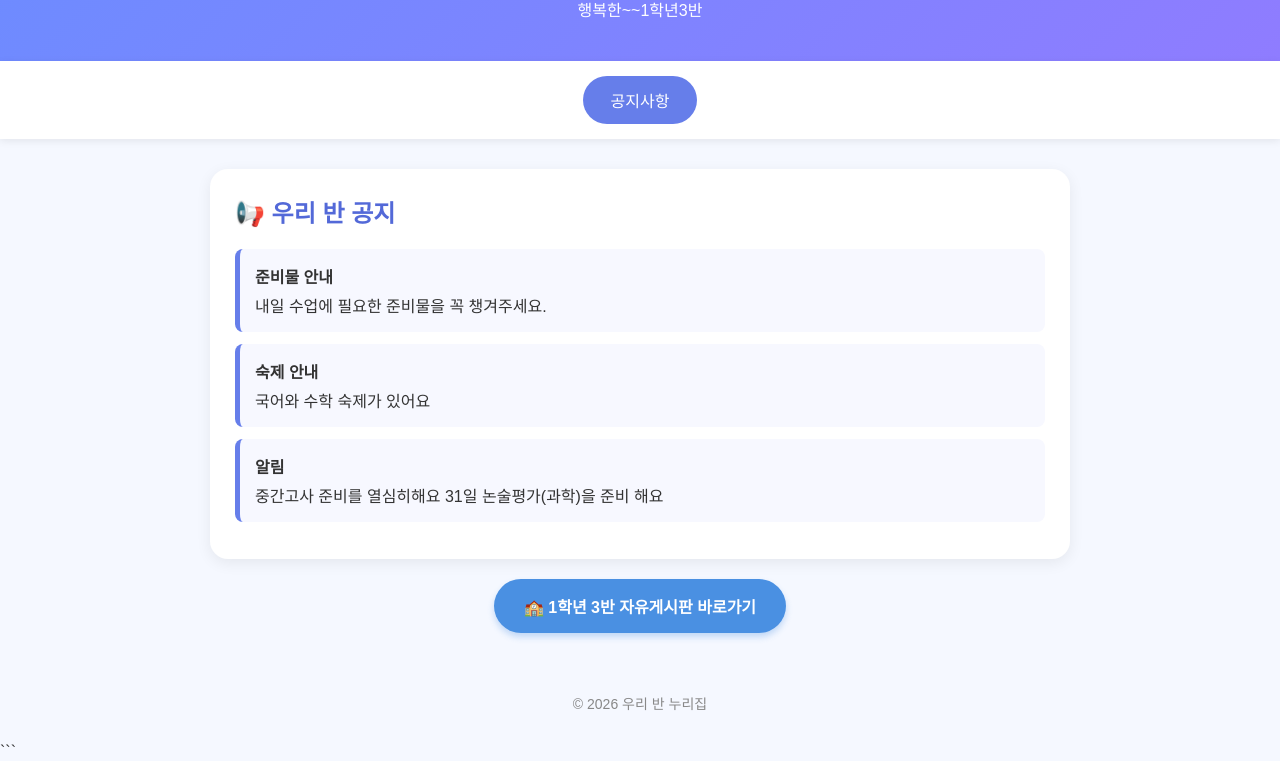
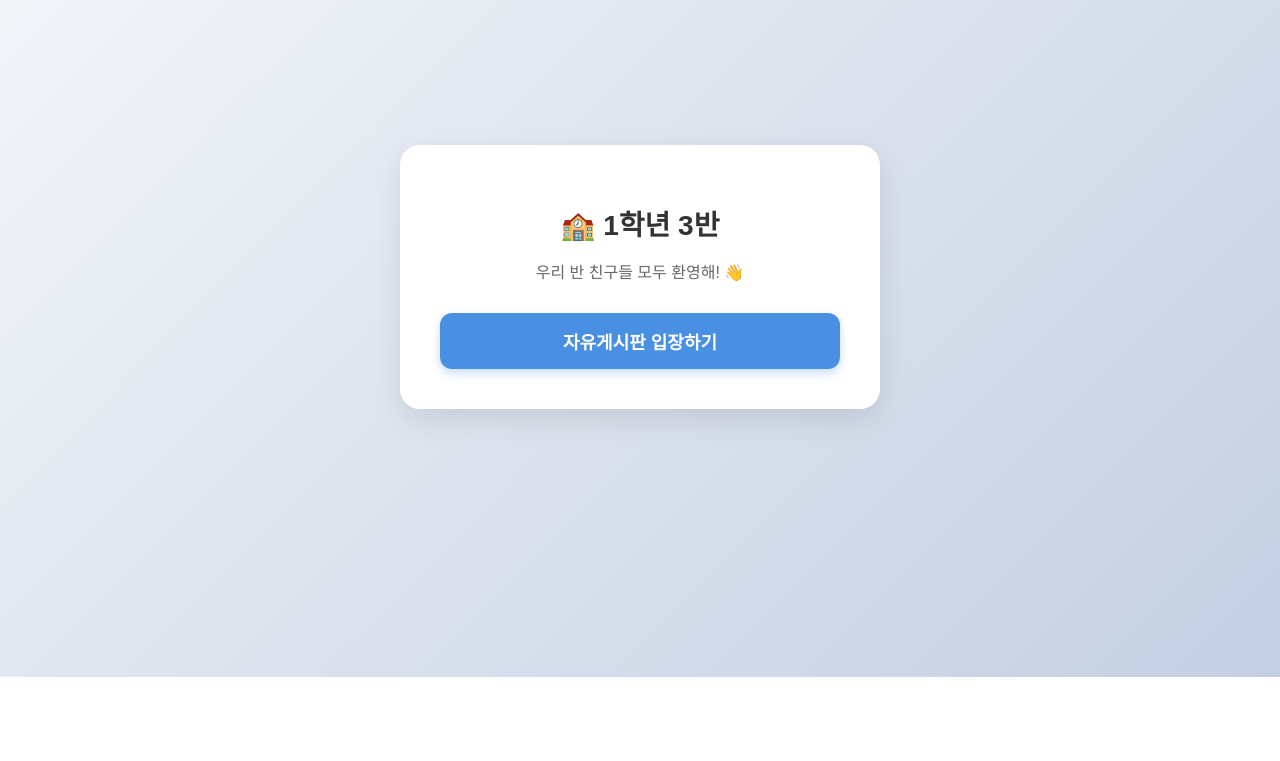
Before and after one commit to gamjaball/gusan1-3, a plain HTML site: page index.html in a window 1280 px wide. Shown: the part 123-884 px from the top of the page. After the commit the page ends 800 px from the top, so only its background shows below. Drawn offline with Linux system fonts and the light colour scheme.

Commit message:
Update index.html

````diff
--- a/index.html
+++ b/index.html
@@ -1,290 +1,24 @@
-```html
 <!DOCTYPE html>
 <html lang="ko">
 <head>
-  <meta charset="UTF-8">
-  <meta name="viewport" content="width=device-width, initial-scale=1.0">
-  <title>구산중 1학년 3반 누리집</title>
-
-  <style>
-    * {
-      box-sizing: border-box;
-    }
-
-    body {
-      margin: 0;
-      font-family: "Noto Sans KR", sans-serif;
-      background-color: #f5f8ff;
-      color: #333;
-    }
-
-    header {
-      background: linear-gradient(135deg, #6c8cff, #8f7cff);
-      color: white;
-      text-align: center;
-      padding: 40px 20px;
-    }
-
-    header h1 {
-      margin: 0 0 10px;
-      font-size: 36px;
-    }
-
-    header p {
-      margin: 0;
-      font-size: 16px;
-    }
-
-    nav {
-      background: white;
-      display: flex;
-      justify-content: center;
-      gap: 10px;
-      padding: 15px;
-      box-shadow: 0 2px 8px rgba(0,0,0,0.08);
-    }
-
-    nav button {
-      border: none;
-      background: #eef1ff;
-      color: #4d5fc4;
-      padding: 12px 28px;
-      border-radius: 25px;
-      font-size: 16px;
-      cursor: pointer;
-      transition: 0.2s;
-    }
-
-    nav button:hover,
-    nav button.active {
-      background: #667eea;
-      color: white;
-    }
-
-    main {
-      max-width: 900px;
-      margin: 30px auto;
-      padding: 0 20px;
-    }
-
-    .section {
-      display: none;
-    }
-
-    .section.active {
-      display: block;
-    }
-
-    .card {
-      background: white;
-      border-radius: 18px;
-      padding: 25px;
-      margin-bottom: 20px;
-      box-shadow: 0 4px 15px rgba(0,0,0,0.07);
-    }
-
-    .card h2 {
-      margin-top: 0;
-      color: #5369d8;
-    }
-
-    .notice {
-      border-left: 5px solid #667eea;
-      padding: 15px;
-      background: #f7f8ff;
-      margin-bottom: 12px;
-      border-radius: 8px;
-    }
-
-    .notice strong {
-      display: block;
-      margin-bottom: 5px;
-    }
-
-    .chat-box {
-      height: 300px;
-      overflow-y: auto;
-      border: 1px solid #ddd;
-      border-radius: 12px;
-      padding: 15px;
-      background: #fafafa;
-      margin-bottom: 15px;
-    }
-
-    .message {
-      background: #e9edff;
-      padding: 10px 14px;
-      border-radius: 15px;
-      margin-bottom: 10px;
-      width: fit-content;
-      max-width: 80%;
-    }
-
-    .message.me {
-      background: #667eea;
-      color: white;
-      margin-left: auto;
-    }
-
-    .chat-input {
-      display: flex;
-      gap: 10px;
-    }
-
-    .chat-input input {
-      flex: 1;
-      padding: 13px;
-      border: 1px solid #ddd;
-      border-radius: 25px;
-      font-size: 15px;
-    }
-
-    .chat-input button {
-      border: none;
-      background: #667eea;
-      color: white;
-      padding: 0 22px;
-      border-radius: 25px;
-      cursor: pointer;
-    }
-
-    footer {
-      text-align: center;
-      padding: 30px;
-      color: #888;
-      font-size: 14px;
-    }
-  </style>
+    <meta charset="UTF-8">
+    <meta name="viewport" content="width=device-width, initial-scale=1.0">
+    <title>🏫 1학년 3반 우리들의 공간</title>
+    <style>
+        body { font-family: 'Malgun Gothic', sans-serif; background: linear-gradient(135deg, #f5f7fa 0%, #c3cfe2 100%); margin: 0; display: flex; align-items: center; justify-content: center; height: 100vh; }
+        .main-card { background: white; padding: 40px; border-radius: 20px; box-shadow: 0 10px 30px rgba(0,0,0,0.1); text-align: center; max-width: 400px; width: 90%; }
+        h1 { color: #333; margin-bottom: 10px; font-size: 28px; }
+        p { color: #666; margin-bottom: 30px; font-size: 16px; }
+        .menu-btn { display: block; width: 100%; padding: 15px 0; background: #4a90e2; color: white; border: none; border-radius: 12px; font-size: 18px; font-weight: bold; cursor: pointer; text-decoration: none; transition: all 0.3s ease; box-shadow: 0 4px 10px rgba(74, 144, 226, 0.3); }
+        .menu-btn:hover { background: #357abd; transform: translateY(-2px); box-shadow: 0 6px 15px rgba(74, 144, 226, 0.4); }
+    </style>
 </head>
-
 <body>
-
-  <header>
-    <h1>1-3반 누리집</h1>
-    <p>행복한~~1학년3반</p>
-  </header>
-
-  <nav>
-    <button class="active" onclick="showSection('notice', this)">
-      공지사항
-    </button>
-  </nav>
-
-  <main>
-
-    <!-- 공지 -->
-    <section id="notice" class="section active">
-      <div class="card">
-        <h2>📢 우리 반 공지</h2>
-
-        <div class="notice">
-          <strong>준비물 안내</strong>
-          내일 수업에 필요한 준비물을 꼭 챙겨주세요.
-        </div>
-
-        <div class="notice">
-          <strong>숙제 안내</strong>
-          국어와 수학 숙제가 있어요
-
-        </div>
-
-        <div class="notice">
-          <strong>알림</strong>
-          중간고사 준비를 열심히해요
-          31일 논술평가(과학)을 준비 해요
-        </div>
-
-      </div>
-    </section>
-
-    <!-- 메인 화면에 추가할 자유게시판 이동 버튼 -->
-<div style="text-align: center; margin: 20px 0;">
-    <button onclick="location.href='board.html'" class="go-board-btn">
-        🏫 1학년 3반 자유게시판 바로가기
-    </button>
-</div>
-
-<!-- 버튼을 예쁘게 꾸며주는 디자인 스타일 (Head 태그 안이나 Style 태그에 넣으세요) -->
-<style>
-    .go-board-btn {
-        padding: 15px 30px;
-        font-size: 16px;
-        font-weight: bold;
-        color: white;
-        background-color: #4a90e2; /* 푸른 학교 톤 색상 */
-        border: none;
-        border-radius: 50px; /* 둥근 캡슐 모양 버튼 */
-        cursor: pointer;
-        box-shadow: 0 4px 6px rgba(74, 144, 226, 0.3);
-        transition: all 0.3s ease;
-    }
-    .go-board-btn:hover {
-        background-color: #357abd;
-        transform: translateY(-2px); /* 마우스 올리면 살짝 위로 뜸 */
-        box-shadow: 0 6px 12px rgba(74, 144, 226, 0.4);
-    }
-    .go-board-btn:active {
-        transform: translateY(0);
-    }
-</style>
-
-
-
-
-  </main>
-
-  <footer>
-    © 2026 우리 반 누리집
-  </footer>
-
-
-  <script>
-    // 메뉴 전환
-    function showSection(sectionId, button) {
-
-      const sections = document.querySelectorAll(".section");
-
-      sections.forEach(section => {
-        section.classList.remove("active");
-      });
-
-      document.getElementById(sectionId).classList.add("active");
-
-      const buttons = document.querySelectorAll("nav button");
-
-      buttons.forEach(btn => {
-        btn.classList.remove("active");
-      });
-
-      button.classList.add("active");
-    }
-
-
-    // 대화 메시지 보내기
-    function sendMessage() {
-
-      const input = document.getElementById("messageInput");
-      const chatBox = document.getElementById("chatBox");
-
-      const message = input.value.trim();
-
-      if (message === "") {
-        return;
-      }
-
-      const newMessage = document.createElement("div");
-
-      newMessage.className = "message me";
-      newMessage.textContent = message;
-
-      chatBox.appendChild(newMessage);
-
-      input.value = "";
-
-      chatBox.scrollTop = chatBox.scrollHeight;
-    }
-  </script>
-
+    <div class="main-card">
+        <h1>🏫 1학년 3반</h1>
+        <p>우리 반 친구들 모두 환영해! 👋</p>
+        <!-- board.html로 이동하는 버튼 -->
+        <a href="board.html" class="menu-btn">자유게시판 입장하기</a>
+    </div>
 </body>
 </html>
-```
````
